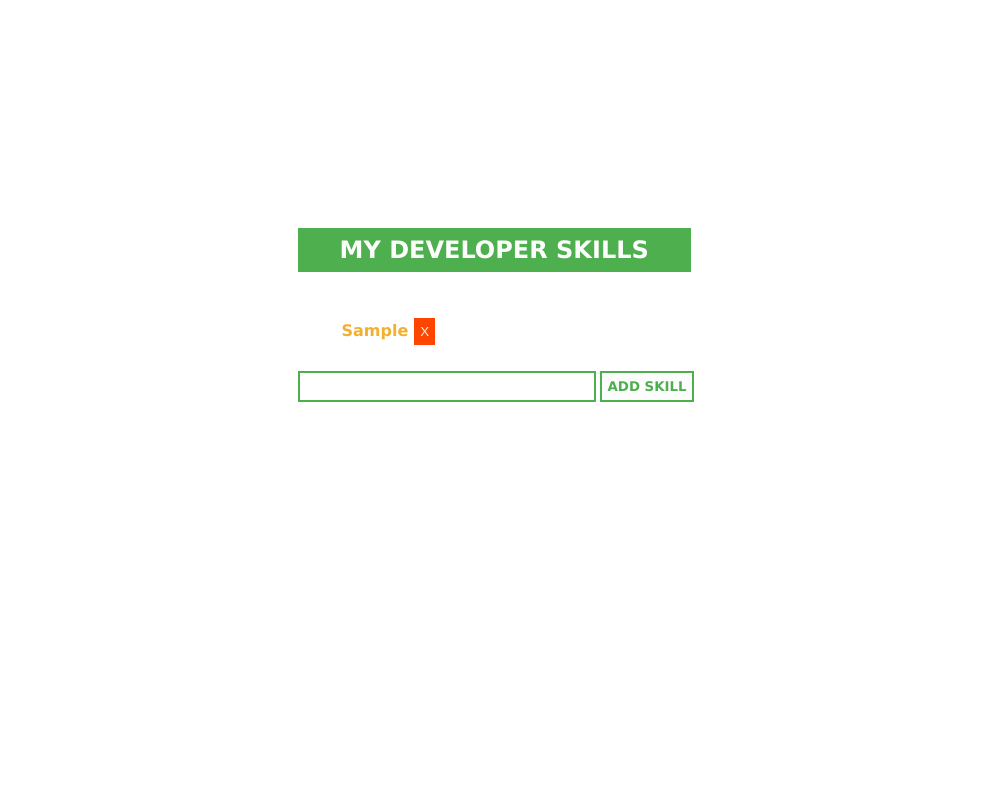
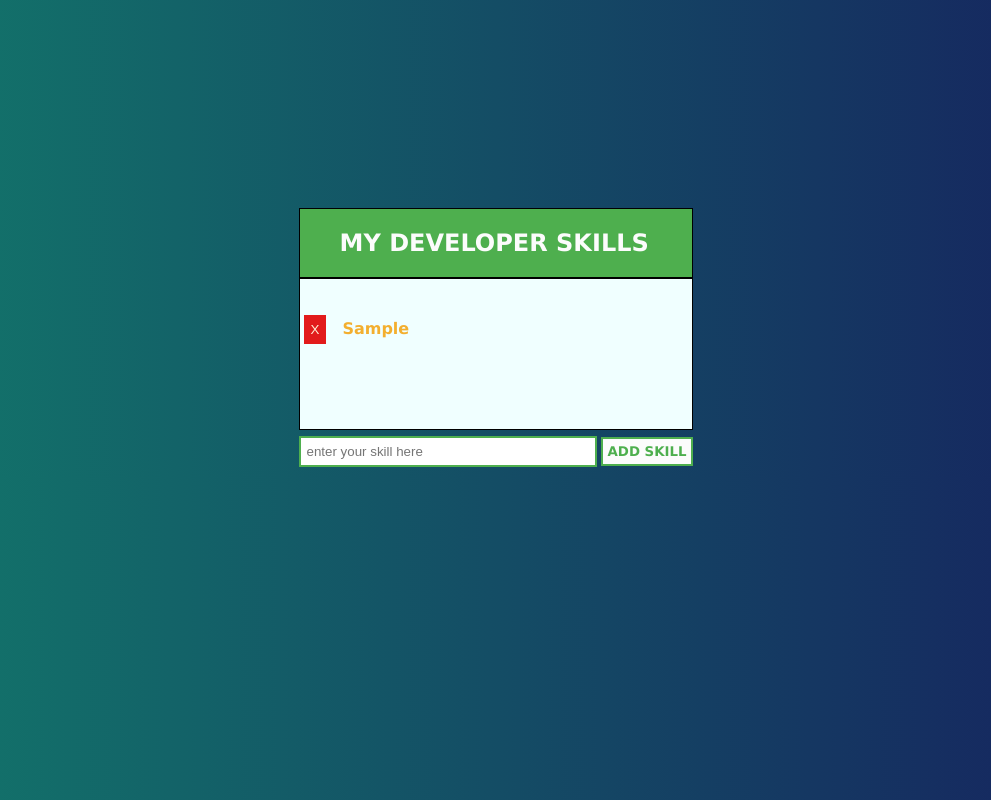
Before and after one commit to uwitdat/JQUERY-DOM-PRACTICE-LAB, a plain HTML site: page index.html in a window 1280 px wide. Both pictures are taken after typing "Sample" into the empty fields and a click on the button "ADD SKILL". Shown: the whole page, without its empty margins (144-1135 px from the left). Drawn offline with nearby package versions, Linux system fonts and the light colour scheme.

Commit message:
fixed issues. app completed

```diff
--- a/CSS/main.css
+++ b/CSS/main.css
@@ -2,18 +2,26 @@ body {
   display: flex;
   flex-direction: row;
   justify-content: center;
+  background: linear-gradient(to right, #12796b, #16215f);
 }
 
 .container {
   padding-top: 200px;
 }
 
+.list {
+  min-height: 150px;
+  border: 1px solid black;
+  background-color: azure;
+}
+
+ul {
+  padding: 0;
+}
+
 .title {
-  display: inline-block;
-  border: 2px solid rgb(78, 175, 78);
+  border: 1px solid rgb(0, 0, 0);
   background-color: rgb(78, 175, 78);
-  padding-top: 6px;
-  padding-bottom: 6px;
   padding-left: 40px;
   padding-right: 40px;
   color: rgb(252, 252, 252);
@@ -31,16 +39,9 @@ body {
   background-color: rgb(252, 252, 252);
   font-family: Verdana, Geneva, Tahoma, sans-serif;
   color: rgb(78, 175, 78);
-  padding: 6px;
+  margin-top: 7px;
+  padding: 5px;
   font-weight: bold;
-}
-
-#delete {
-  border: 2px solid rgb(224, 43, 43);
-  background-color: rgb(224, 43, 43);
-  font-family: Verdana, Geneva, Tahoma, sans-serif;
-  color: white;
-  padding: 1px;
 }
 
 #button:hover {
@@ -56,11 +57,11 @@ ul > li {
 }
 
 .btn-remove {
-  background-color: orangered;
+  background-color: rgb(226, 27, 27);
   color: papayawhip;
-  border: solid 1px orangered;
+  border: solid 2px rgb(226, 27, 27);
   padding: 5px;
-  margin: 6px;
+  margin: 16px 16px 16px 0;
 }
 
 .btn-remove:hover {
--- a/JS/main.js
+++ b/JS/main.js
@@ -1,37 +1,43 @@
+//store div, list and ul is variables
 let ul = document.querySelector('.list-items')
 const list = ul.children;
 const div = document.querySelector('.list')
 
+//creating function that on clock created new li element,
+// holding the value entered into the submit button.
 function makeBtn() {
-const submitBtn = document.getElementById('button')
-    submitBtn.addEventListener('click', function(e){
+    const submitBtn = document.getElementById('button')
+        submitBtn.addEventListener('click', function(e){
+        e.preventDefault();
         const item = document.createElement('li');
         const input = document.getElementById('submit');
         item.textContent = input.value;
         if(input.value === '') {
-        return
-        }else{
-            ul.appendChild(item);
-            input.value = '';
-            createDltBtn(item)
-        }
+        return;
+        } else
+        ul.appendChild(item);
+        input.value = '';
+        createDltBtn(item)
     })
 }
+//function called:
 makeBtn()
 
-
+//function that creates delete button, links to parent li created item with 'for loop'
 function createDltBtn (li){
     const remove = document.createElement('button')
     remove.className = 'btn-remove'
     remove.innerHTML = 'X'
-    li.appendChild(remove)
-    return li;
+    li.prepend(remove)
 }
+
 for(var i = 0; i < list.length; i ++){
     createDltBtn(list[i])
 }
 
+//adding event listener to delte button, deleting li parent element on click
 div.addEventListener('click', (e) => {
+    e.preventDefault();
     if(e.target.tagName === 'BUTTON') {
         const button = e.target;
         const li = button.parentNode;
--- a/index.html
+++ b/index.html
@@ -14,11 +14,13 @@
 </head>
 <body>
     <div class="container">
-        <h2 class="title">MY DEVELOPER SKILLS</h2>
+        <div class='title'>
+            <h2>MY DEVELOPER SKILLS</h2>
+        </div>
         <div class="list">
             <ul class="list-items"></ul>
-            <input id="submit"> <button id="button">ADD SKILL</button>
         </div>
+        <input id="submit" placeholder='enter your skill here'> <button id="button">ADD SKILL</button>
     </div>
 
 </body>
```
